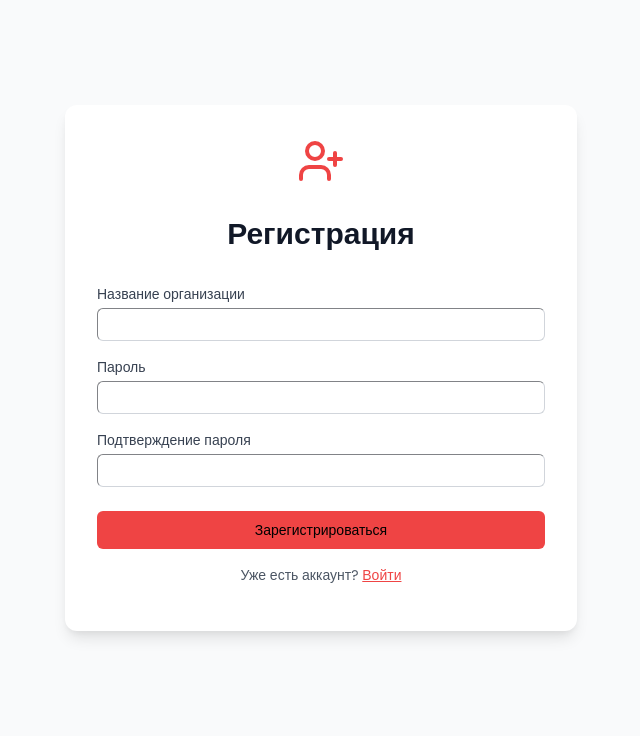
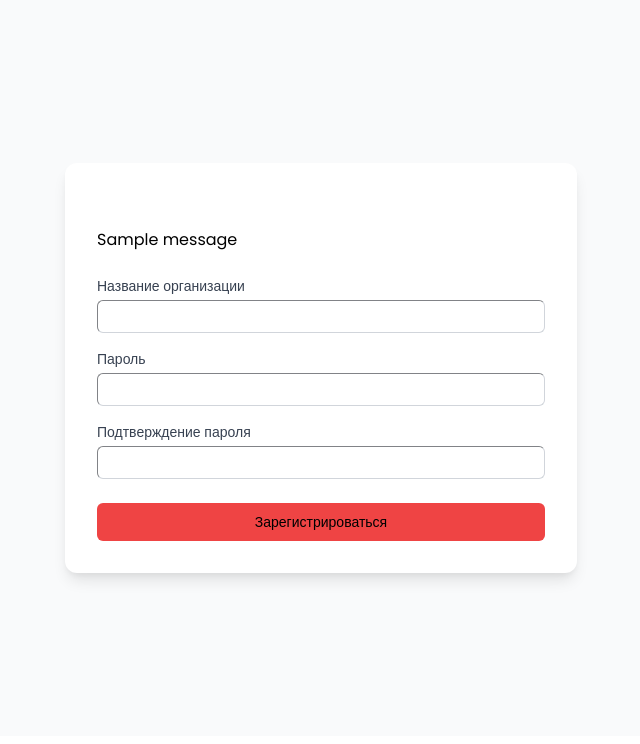
Before and after one commit to hardPrecision/ExpoShare, a Flask app: page /register in a window 1280 px wide. Shown: the part 63-807 px from the top of the page, without its empty margins (319-959 px from the left). Run offline with Flask 3, Linux system fonts and the light colour scheme; tables that the repository leaves empty hold one stand-in row (values such as "Sample post"); one stand-in notice (Sample message) is shown.

Commit message:
Fix password register

```diff
--- a/app/forms.py
+++ b/app/forms.py
@@ -1,6 +1,6 @@
 from flask_wtf import FlaskForm
 from wtforms import StringField, PasswordField, SubmitField, FileField, TextAreaField, BooleanField, SelectMultipleField
-from wtforms.validators import DataRequired, EqualTo, InputRequired, Email, ValidationError
+from wtforms.validators import DataRequired, EqualTo, InputRequired, Email, ValidationError, Length
 
 
 class LoginForm(FlaskForm):
@@ -11,8 +11,14 @@
 
 class RegistrationForm(FlaskForm):
     username = StringField('Username', validators=[DataRequired()])
-    password = PasswordField('Password', validators=[DataRequired()])
-    confirm = PasswordField('Confirm Password', validators=[DataRequired(), EqualTo('password')])
+    password = PasswordField('Password', validators=[
+        DataRequired(message="Введите пароль"),
+        Length(min=8, message="Пароль должен содержать минимум 8 символов")
+    ])
+    confirm = PasswordField('Confirm Password', validators=[
+        DataRequired(message="Подтвердите пароль"),
+        EqualTo('password', message='Пароли должны совпадать')
+    ])
     submit = SubmitField('Register')
 
 
--- a/app/routes.py
+++ b/app/routes.py
@@ -1,5 +1,7 @@
 from flask import Blueprint, render_template, request, redirect, url_for, flash, current_app
 from flask_login import login_user, logout_user, login_required, current_user
+from sqlalchemy.exc import IntegrityError
+
 from app import db
 from app.models import User, Template, Exhibition, ExhibitionItem
 from app.forms import *
@@ -40,13 +42,21 @@
 @bp.route('/register', methods=['GET', 'POST'])
 def register():
     form = RegistrationForm()
+
     if form.validate_on_submit():
-        user = User(username=form.username.data)
-        user.set_password(form.password.data)
-        db.session.add(user)
-        db.session.commit()
-        flash('Registration successful!')
-        return redirect(url_for('main.login'))
+        try:
+            user = User(username=form.username.data)
+            user.set_password(form.password.data)
+            db.session.add(user)
+            db.session.commit()
+            return redirect(url_for('main.login'))
+        except IntegrityError:
+            db.session.rollback()
+            flash('Имя пользователя уже занято', 'error')
+        except Exception as e:
+            db.session.rollback()
+            flash('Произошла ошибка при регистрации', 'error')
+
     return render_template('register.html', form=form)
 
 
--- a/app/templates/register.html
+++ b/app/templates/register.html
@@ -4,34 +4,68 @@
 <div class="min-h-[calc(100vh-4rem)] flex items-center justify-center bg-gray-50">
     <div class="max-w-md w-full space-y-8 p-8 bg-white rounded-xl shadow-lg">
         <div class="text-center">
-            <svg xmlns="http://www.w3.org/2000/svg" width="24" height="24" viewBox="0 0 24 24" fill="none" stroke="currentColor" stroke-width="2" stroke-linecap="round" stroke-linejoin="round" class="lucide lucide-user-plus mx-auto h-12 w-12 text-primary" style="color: var(--primary-color)">
-                <path d="M16 21v-2a4 4 0 0 0-4-4H6a4 4 0 0 0-4 4v2"></path>
-                <circle cx="9" cy="7" r="4"></circle>
-                <line x1="19" x2="19" y1="8" y2="14"></line>
-                <line x1="22" x2="16" y1="11" y2="11"></line>
-            </svg>
-            <h2 class="mt-6 text-3xl font-bold text-gray-900">Регистрация</h2>
+            <!-- SVG и заголовок -->
         </div>
         <form class="mt-8 space-y-6" method="POST">
             {{ form.hidden_tag() }}
+
+            {% with messages = get_flashed_messages(with_categories=true) %}
+                {% for category, message in messages %}
+                    <div class="bg-red-100 border border-red-400 text-red-700 px-4 py-3 rounded relative" role="alert">
+                        <span class="block sm:inline">{{ message }}</span>
+                    </div>
+                {% endfor %}
+            {% endwith %}
+
             <div class="space-y-4">
+                <!-- Имя пользователя -->
                 <div>
                     <label for="username" class="block text-sm font-medium text-gray-700">Название организации</label>
-                    {{ form.username(class="mt-1 block w-full px-3 py-2 border border-gray-300 rounded-md shadow-sm focus:outline-none focus:ring-primary focus:border-primary", id="username", style="width: 100%; box-sizing: border-box;") }}
+                    {{ form.username(
+                        class="mt-1 block w-full px-3 py-2 border border-gray-300 rounded-md shadow-sm focus:outline-none focus:ring-primary focus:border-primary",
+                        id="username",
+                        style="width: 100%; box-sizing: border-box;"
+                    ) }}
+                    {% if form.username.errors %}
+                        {% for error in form.username.errors %}
+                            <p class="mt-1 text-sm text-red-600">{{ error }}</p>
+                        {% endfor %}
+                    {% endif %}
                 </div>
+
+                <!-- Пароль -->
                 <div>
                     <label for="password" class="block text-sm font-medium text-gray-700">Пароль</label>
-                    <input id="password" name="password" type="password" required class="mt-1 block w-full px-3 py-2 border border-gray-300 rounded-md shadow-sm focus:outline-none focus:ring-primary focus:border-primary" value="" style="width: 100%; box-sizing: border-box;">
+                    {{ form.password(
+                        class="mt-1 block w-full px-3 py-2 border border-gray-300 rounded-md shadow-sm focus:outline-none focus:ring-primary focus:border-primary",
+                        id="password",
+                        style="width: 100%; box-sizing: border-box;"
+                    ) }}
+                    {% if form.password.errors %}
+                        {% for error in form.password.errors %}
+                            <p class="mt-1 text-sm text-red-600">{{ error }}</p>
+                        {% endfor %}
+                    {% endif %}
                 </div>
+
+                <!-- Подтверждение пароля -->
                 <div>
                     <label for="confirm" class="block text-sm font-medium text-gray-700">Подтверждение пароля</label>
-                    <input id="confirm" name="confirm" type="password" required class="mt-1 block w-full px-3 py-2 border border-gray-300 rounded-md shadow-sm focus:outline-none focus:ring-primary focus:border-primary" value="" style="width: 100%; box-sizing: border-box;">
+                    {{ form.confirm(
+                        class="mt-1 block w-full px-3 py-2 border border-gray-300 rounded-md shadow-sm focus:outline-none focus:ring-primary focus:border-primary",
+                        id="confirm",
+                        style="width: 100%; box-sizing: border-box;"
+                    ) }}
+                    {% if form.confirm.errors %}
+                        {% for error in form.confirm.errors %}
+                            <p class="mt-1 text-sm text-red-600">{{ error }}</p>
+                        {% endfor %}
+                    {% endif %}
                 </div>
             </div>
+
             {{ form.submit(class="w-full flex justify-center py-2 px-4 border border-transparent rounded-md shadow-sm text-sm font-medium text-white bg-primary hover:bg-primary-hover focus:outline-none focus:ring-2 focus:ring-offset-2 focus:ring-primary", style="background-color: var(--primary-color)", value="Зарегистрироваться") }}
-            <div class="text-center mt-4">
-                <p class="text-sm text-gray-600">Уже есть аккаунт? <a href="{{ url_for('main.login') }}" class="font-medium text-primary hover:text-primary-hover" style="color: var(--primary-color)">Войти</a></p>
-            </div>
+            <!-- Ссылка на вход -->
         </form>
     </div>
 </div>
```
